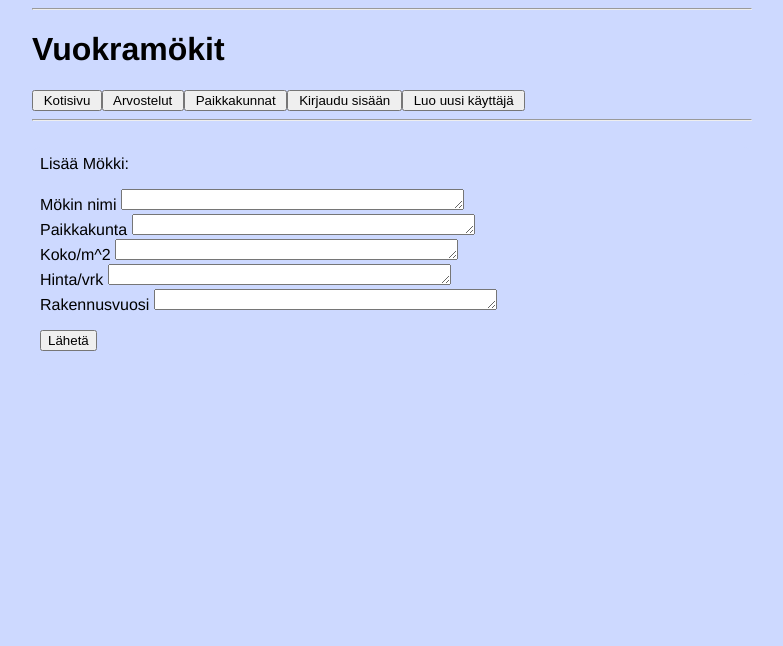
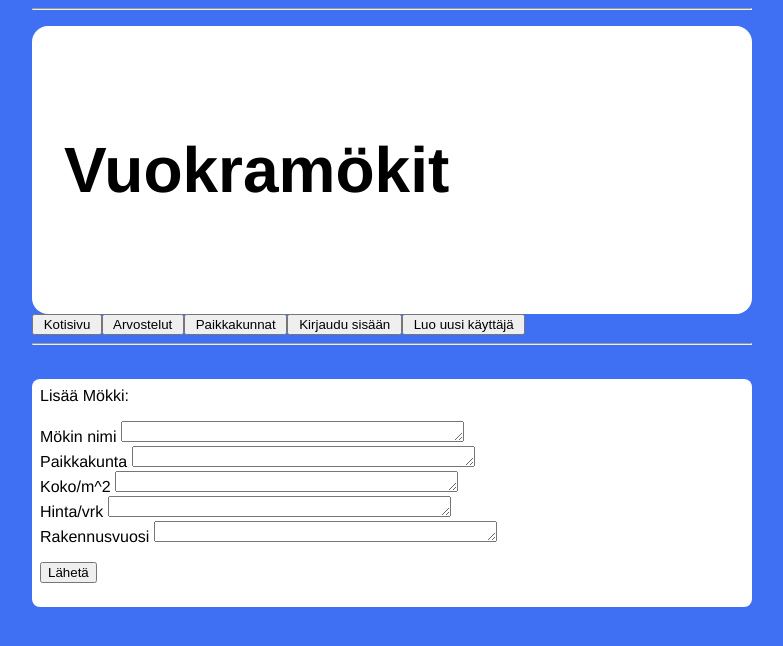
Before and after one commit to pakkanep/TSOHA, a Flask app: page /new in a window 1280 px wide. Shown: the top 646 px of the page, without its empty margins (248-1031 px from the left). Run offline with Flask 3, Linux system fonts and the light colour scheme.

Commit message:
finishing touches

```diff
--- a/static/main.css
+++ b/static/main.css
@@ -2,22 +2,31 @@ body {
     margin: auto;
     max-width: 45em;
     font-family: 'Helvetica', 'Arial', sans-serif;
-    background: rgb(205, 217, 255);
+    background: rgb(63, 111, 243);
 }
 
-h1 {
-    font-family: 'Helvetica', 'Arial', sans-serif;
-    background: rgb(205, 217, 255);
-
+.header {
+    background: white;
+    font-weight: bold;
+    padding: 2em 1em;
+    font-size: 2em;
+    border-radius: .5em;
+    margin-top: .5em;
 }
 
 form {
-    background: rgb(205, 217, 255);
+    background: rgb(255, 255, 255);
     border-radius: .5em;
     padding: .5em;
+    margin-top: .5em;
 }
 
 h4{
     font-family: 'Helvetica', 'Arial', sans-serif;
-    background: rgb(255, 205, 219);
+    background: (63, 111, 243);
 }
+.content {
+    background: white;
+    padding: 1.5em 2em;
+    border-radius: .5em
+}
--- a/templates/base.html
+++ b/templates/base.html
@@ -5,8 +5,11 @@
     <meta name="viewport" content="width=device-width, initial-scale=1">
     <body>
         <hr>
-        <h1>Vuokramökit</h1>
+        <div class="header">
+            <h1>Vuokramökit</h1>
+          </div>
         {% if session.user_id %}
+        <p>
         <table>
             <form action="/" method="GET"><input type="submit" value=" Kotisivu "></form>
             <form action="/new" method="GET"><input type="submit" value=" Lisää mökki "></form>
--- a/templates/index.html
+++ b/templates/index.html
@@ -1,6 +1,6 @@
 {% extends "base.html" %}
 {% block content %}
-
+<div class="content">
 <h3>Vapaana olevat mökit: {{ count_free }}</h3>
 <hr>
 {% for cabin in cabins_free %}
@@ -36,4 +36,5 @@ Vapaana
 Vapautuu: {{ cabin[8].strftime("%d-%m-%Y") }}
 <hr>
 {% endfor %}
+</div>
 {% endblock %}
--- a/templates/reserve.html
+++ b/templates/reserve.html
@@ -1,5 +1,6 @@
 {% extends "base.html" %}
 {% block content %}
+<div class="content">
 Vapaita mökkejä tällä hetkellä: {{ count }}
 <p>
 Valitse mökki jonka haluat varata:
@@ -27,4 +28,5 @@ Valitse mökki jonka haluat varata:
 <input type="hidden" name="csrf_token" value="{{ session.csrf_token }}">
 <input type="submit" value="Varaa">
 </form>
+</div>
 {% endblock %}
--- a/templates/showlocalities.html
+++ b/templates/showlocalities.html
@@ -1,6 +1,8 @@
 {% extends "base.html" %}
 {% block content %}
+<div class="content">
 <h3>Paikkakuntia Yhteensä: {{count}}</h3>
+
 <hr>
 <p>
 {% for locality in localities %}
@@ -9,5 +11,7 @@
 Mökkejä: {{locality[1]}}
 <p>
 <hr>
+
 {% endfor %}
+</div>
 {% endblock %}
--- a/templates/showreviews.html
+++ b/templates/showreviews.html
@@ -1,6 +1,8 @@
 {% extends "base.html" %}
 {% block content %}
+<div class="content">
 Arvosteluja yhteensä: {{ amount }}
+
 <hr>
 <p>
 {% for review in reviews %}
@@ -14,4 +16,5 @@ Käyttäjältä: {{ review[2] }}
 <p>
 <hr>
 {% endfor %}
+</div>
 {% endblock %}
```
